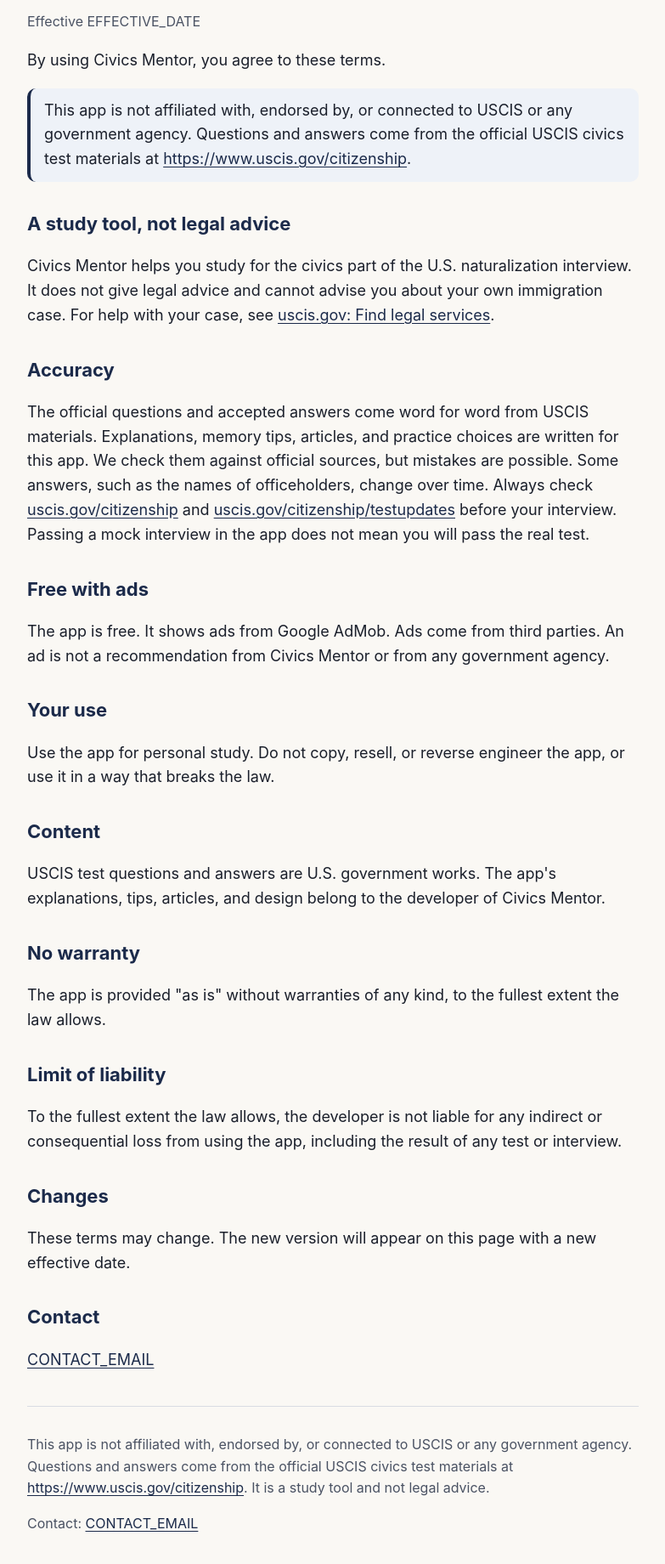
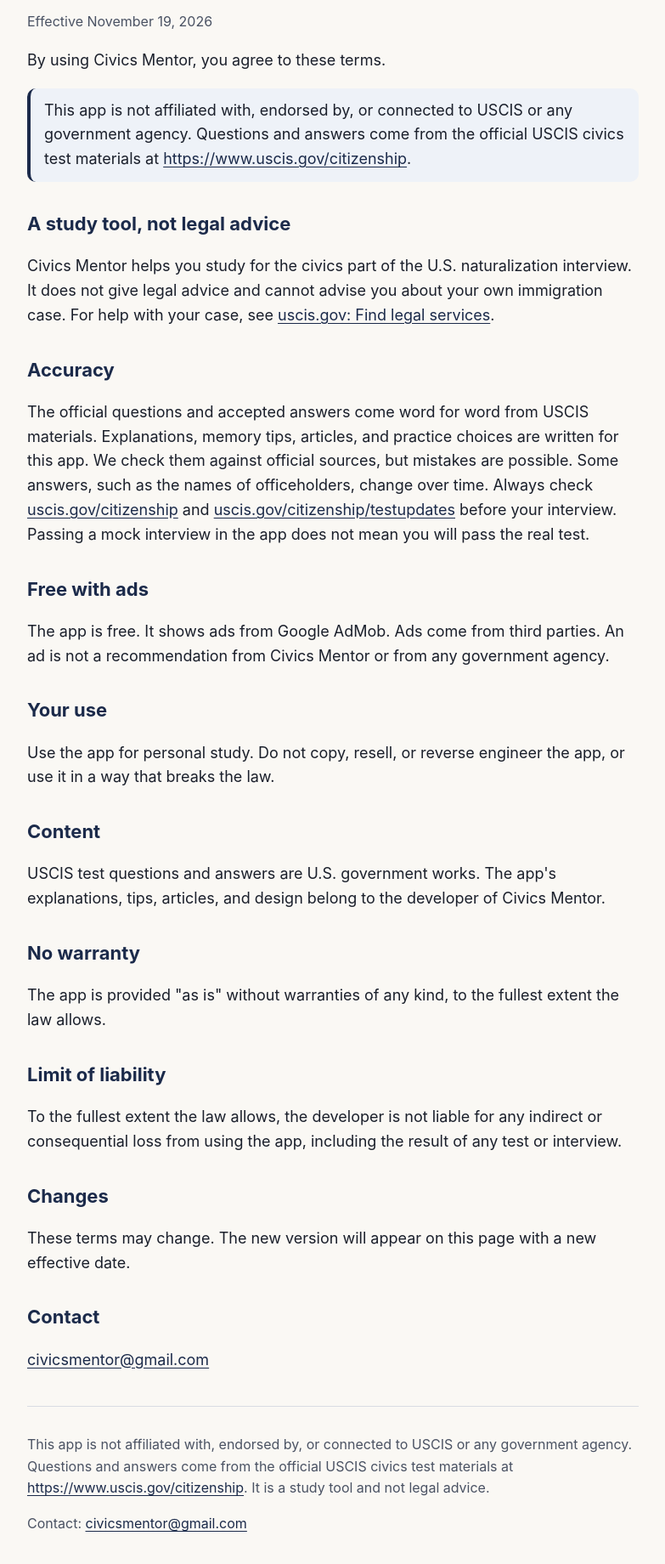
Before and after one commit to neferustudios-lab/neferustudios-lab.github.io, a website: page terms/index.html in a window 1280 px wide. Shown: the part 122-1962 px from the top of the page at 85% size, without its empty margins (248-1031 px from the left). Drawn offline with Linux system fonts and the light colour scheme.

Commit message:
Add contact email and effective date
Co-Authored-By: Claude Opus 5.5 <noreply@anthropic.com>
Claude-Session: https://claude.ai/code/session_016qdhEgLn4reeEPo2Ki2yFi

```diff
--- a/terms/index.html
+++ b/terms/index.html
@@ -1,6 +1,6 @@
 <!DOCTYPE html><html lang="en"><head><meta charset="utf-8"><meta name="viewport" content="width=device-width, initial-scale=1"><title>Terms of use: Civics Mentor</title><meta name="description" content="Terms of use for the Civics Mentor app."><link rel="stylesheet" href="/site.css"></head><body><div class="stripe"></div><main><nav><a href="/">Civics Mentor</a><a href="/privacy/">Privacy policy</a><a href="/terms/">Terms of use</a></nav>
 <h1>Terms of use</h1>
-<p class="muted">Effective EFFECTIVE_DATE</p>
+<p class="muted">Effective November 19, 2026</p>
 <p>By using Civics Mentor, you agree to these terms.</p>
 <div class="box">This app is not affiliated with, endorsed by, or connected to USCIS or any government agency. Questions and answers come from the official USCIS civics test materials at <a href="https://www.uscis.gov/citizenship">https://www.uscis.gov/citizenship</a>.</div>
 
@@ -29,6 +29,6 @@
 <p>These terms may change. The new version will appear on this page with a new effective date.</p>
 
 <h2>Contact</h2>
-<p><a href="mailto:CONTACT_EMAIL">CONTACT_EMAIL</a></p>
-<footer class="muted"><p>This app is not affiliated with, endorsed by, or connected to USCIS or any government agency. Questions and answers come from the official USCIS civics test materials at <a href="https://www.uscis.gov/citizenship">https://www.uscis.gov/citizenship</a>. It is a study tool and not legal advice.</p><p>Contact: <a href="mailto:CONTACT_EMAIL">CONTACT_EMAIL</a></p></footer>
+<p><a href="mailto:civicsmentor@gmail.com">civicsmentor@gmail.com</a></p>
+<footer class="muted"><p>This app is not affiliated with, endorsed by, or connected to USCIS or any government agency. Questions and answers come from the official USCIS civics test materials at <a href="https://www.uscis.gov/citizenship">https://www.uscis.gov/citizenship</a>. It is a study tool and not legal advice.</p><p>Contact: <a href="mailto:civicsmentor@gmail.com">civicsmentor@gmail.com</a></p></footer>
 </main></body></html>
```
Also changed, not shown: index.html (+1 -1 lines), privacy/index.html (+3 -3 lines).
